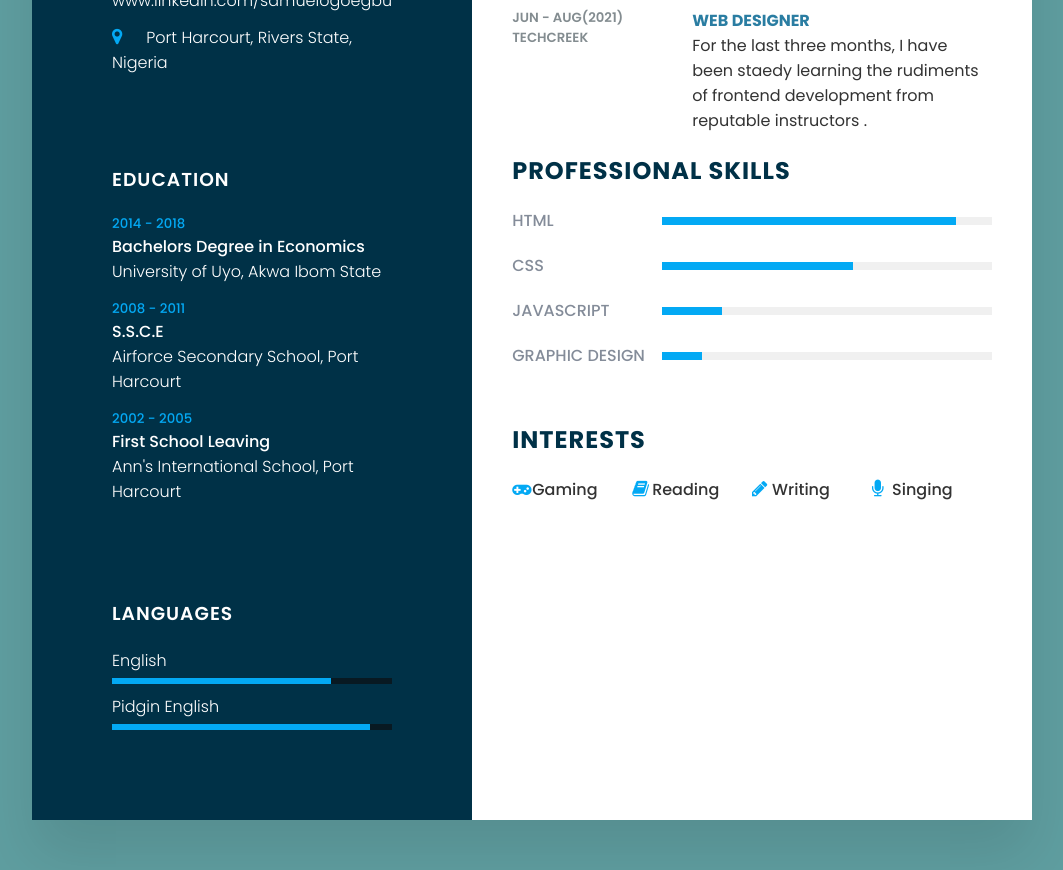
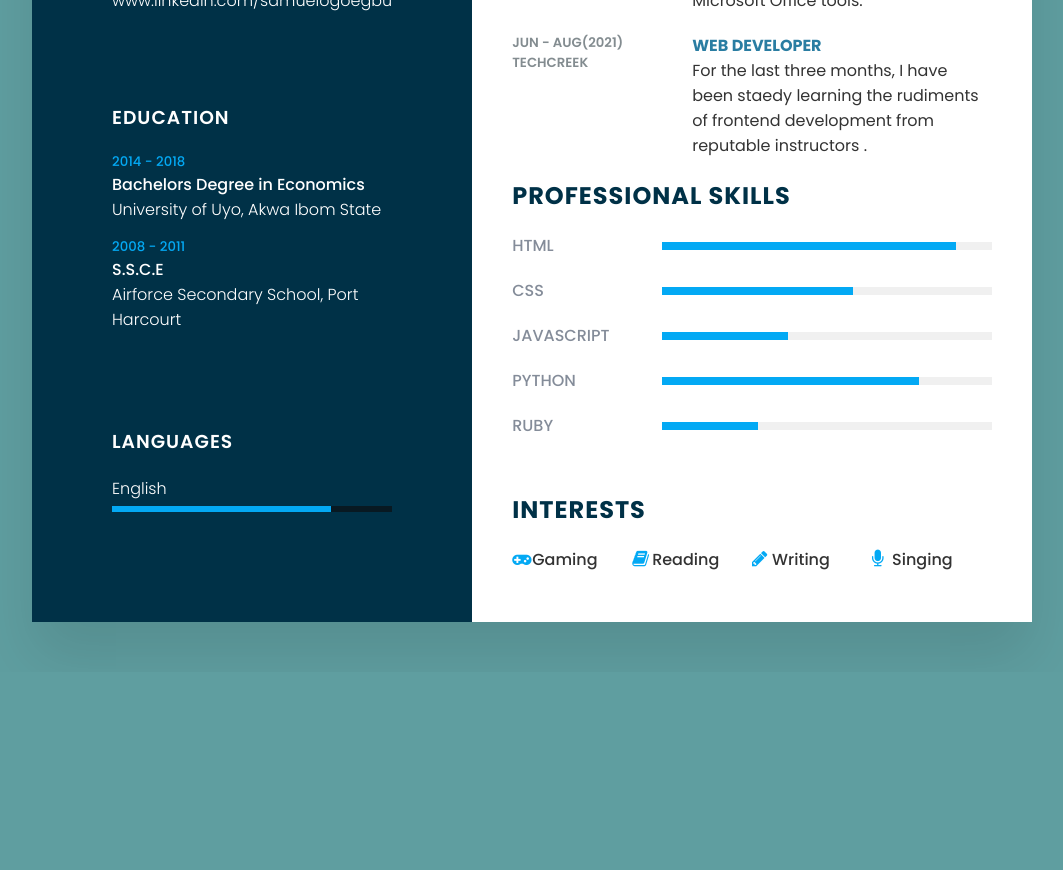
Before and after one commit to Ishiukwu/Sami-CV, a plain HTML site: page CV.html in a window 1280 px wide. Shown: the part 672-1542 px from the top of the page, without its empty margins (108-1171 px from the left). After the commit the page ends 1344 px from the top, so only its background shows below. Drawn offline with Linux system fonts and the light colour scheme; files that its build step writes are made by us from their sources.

Commit message:
Update CV.html
Here, we have an update on my first work

```diff
--- a/CV.html
+++ b/CV.html
@@ -8,16 +8,16 @@
     <link rel="stylesheet" href="https://cdnjs.cloudflare.com/ajax/libs/font-awesome/4.7.0/css/font-awesome.css"
     integrity="sha512-5A8nwdMOWrSz20fDsjczgUidUBR8liPYU+WymTZP1lmY9G6Oc7HlZv156XqnsgNUzTyMefFTcsFH/tnJE/+xBg=="
     crossorigin="anonymous"/>
-    <link rel="stylesheet" href="./css/Cv.css">
+    <link rel="stylesheet" href="./Cv.css">
 </head>
 <body>
     <div class="container">
         <div class="left_Side">
             <div class="profileText">
                 <div class="imgsm">
-                    <img src="./Practice/Picture/Sami Picture.jpg" alt="">
+                    <img src="./Sami Picture.jpg" alt="">
                 </div>
-                <h2>Samuel Ogoegbu<br><span>Web Developer/Writer</span></h2>
+                <h2>Samuel Ogoegbu<br><span>Web Developer / Creative Writer</span></h2>
             </div>
             <div class="contactInfo">
                 <h3 class="title">Contact Info</h3>
@@ -36,11 +36,7 @@
                     </li>
                     <li>
                         <span class="icon"><i class="fa fa-linkedin" aria-hidden="true"></i></span>
-                        <span class="text">www.linkedin.com/samuelogoegbu</span>
-                    </li>
-                    <li>
-                        <span class="icon"><i class="fa fa-map-marker" aria-hidden="true"></i></span>
-                        <span class="text">Port Harcourt, Rivers State, Nigeria</span>
+                        <span class="text"> www.linkedin.com/samuelogoegbu</span>
                     </li>
                 </ul>
             </div>
@@ -57,11 +53,6 @@
                         <h4>S.S.C.E</h4>
                         <h4>Airforce Secondary School, Port Harcourt</h4>
                     </li>
-                    <li>
-                        <h5>2002 - 2005</h5>
-                        <h4>First School Leaving</h4>
-                        <h4>Ann's International School, Port Harcourt</h4>
-                    </li>
                 </ul>
             </div>
             <div class="contactInfo language">
@@ -71,12 +62,6 @@
                         <span class="text">English</span>
                         <span class="percent">
                             <div style="width: 78%;"></div>
-                        </span>
-                    </li>
-                    <li>
-                        <span class="text">Pidgin English</span>
-                        <span class="percent">
-                            <div style="width: 92%;"></div>
                         </span>
                     </li>
                </ul>
@@ -89,9 +74,9 @@
                 <p>I am articulate with my words, and I love to write stories and entertain my
                 readers. I have published many short stories and articles on Facebook and Medium. I also
                 have quite a number of poems. My first story,'The Fixer', is out now on Okadabooks and Amazon.<br><br>
-                I am currently learning web design and management of databases at TechCreek. I have strong inter-personal
+                I am currently learning web development and management of databases at TechCreek. I have strong inter-personal
                 skills, enabling me to interact with a wide range of people. I am eager to learn and further improve
-                my IT skills.</p>
+                my skills.</p>
             </div>
             <div class="about">
                 <h2 class="title2">Experience</h2>
@@ -123,7 +108,7 @@
                         <h5>TechCreek </h5>
                     </div>
                     <div class="text">
-                        <h4>Web Designer</h4>
+                        <h4>Web Developer</h4>
                         <p>For the last three months, I have been staedy learning the rudiments
                             of frontend development from reputable instructors .</p>
                     </div>
@@ -148,12 +133,19 @@
                 <div class="box">
                     <h4>JavaScript</h4>
                     <div class="percent">
-                        <div style="width: 18%;"></div>
+                        <div style="width: 38%;"></div>
                     </div>
-                </div><div class="box">
-                    <h4>Graphic Design</h4>
+                </div>
+                <div class="box">
+                    <h4>Python</h4>
                     <div class="percent">
-                        <div style="width: 12%;"></div>
+                        <div style="width: 78%;"></div>
+                    </div>
+                </div>
+                <div class="box">
+                    <h4>Ruby</h4>
+                    <div class="percent">
+                        <div style="width: 29%;"></div>
                     </div>
 
                 </div>
```
